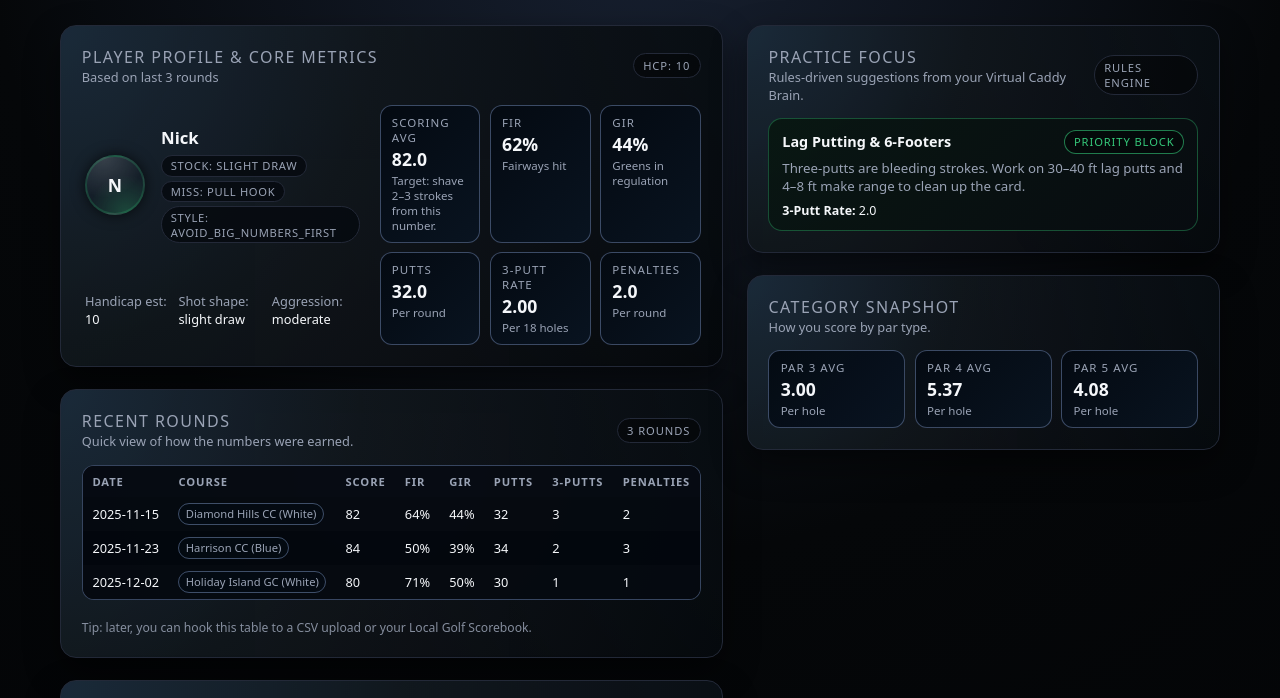
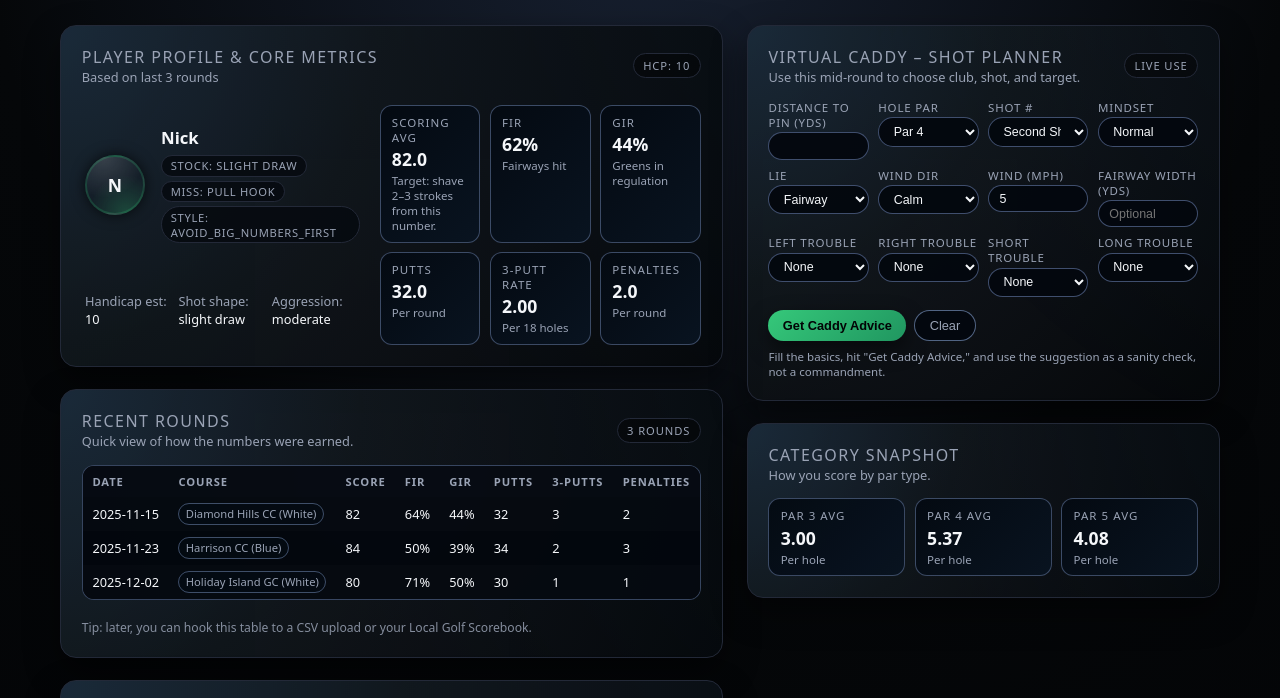
Before and after one commit to nicholasbrownworship/virtual-caddy-test, a plain HTML site: page index.html in a window 1280 px wide. Shown: the part 96-794 px from the top of the page. Drawn offline with Linux system fonts and the light colour scheme.

Commit message:
Update index.html

```diff
--- a/index.html
+++ b/index.html
@@ -2,7 +2,7 @@
 <html lang="en">
 <head>
   <meta charset="UTF-8" />
-  <title>Player Performance Dashboard</title>
+  <title>Player Performance Dashboard + Virtual Caddy</title>
   <meta name="viewport" content="width=device-width, initial-scale=1" />
   <style>
     :root {
@@ -284,63 +284,7 @@
       margin-top: 0.12rem;
     }
 
-    /* Focus & rounds */
-
-    .focus-list {
-      display: flex;
-      flex-direction: column;
-      gap: 0.7rem;
-      margin-top: 0.3rem;
-    }
-
-    .focus-card {
-      border-radius: 14px;
-      padding: 0.7rem 0.8rem;
-      border: 1px solid rgba(53, 200, 122, 0.35);
-      background: linear-gradient(
-        135deg,
-        rgba(9, 23, 18, 0.97),
-        rgba(8, 12, 17, 0.97)
-      );
-    }
-
-    .focus-title-row {
-      display: flex;
-      justify-content: space-between;
-      align-items: center;
-      gap: 0.4rem;
-    }
-
-    .focus-title {
-      font-size: 0.9rem;
-      font-weight: 600;
-    }
-
-    .focus-tag {
-      padding: 0.2rem 0.55rem;
-      border-radius: 999px;
-      font-size: 0.7rem;
-      text-transform: uppercase;
-      letter-spacing: 0.08em;
-      color: var(--accent);
-      border: 1px solid rgba(53, 200, 122, 0.6);
-      background: rgba(0, 0, 0, 0.4);
-    }
-
-    .focus-body {
-      margin-top: 0.35rem;
-      font-size: 0.83rem;
-      color: var(--muted);
-    }
-
-    .focus-metric {
-      margin-top: 0.4rem;
-      font-size: 0.78rem;
-    }
-
-    .focus-metric strong {
-      color: var(--text);
-    }
+    /* Rounds table */
 
     .rounds-table-wrapper {
       margin-top: 0.4rem;
@@ -394,18 +338,6 @@
       color: var(--muted);
     }
 
-    .stat-good {
-      color: var(--accent);
-    }
-
-    .stat-warning {
-      color: var(--warning);
-    }
-
-    .stat-bad {
-      color: var(--danger);
-    }
-
     .footer-note {
       margin-top: 1.2rem;
       font-size: 0.76rem;
@@ -413,9 +345,10 @@
       opacity: 0.85;
     }
 
-    /* Add Round Form */
+    /* Forms (Add Round + Caddy) */
 
-    .round-form-grid {
+    .round-form-grid,
+    .caddy-form-grid {
       display: grid;
       grid-template-columns: repeat(4, minmax(0, 1fr));
       gap: 0.5rem 0.6rem;
@@ -423,13 +356,15 @@
     }
 
     @media (max-width: 900px) {
-      .round-form-grid {
+      .round-form-grid,
+      .caddy-form-grid {
         grid-template-columns: repeat(2, minmax(0, 1fr));
       }
     }
 
     @media (max-width: 550px) {
-      .round-form-grid {
+      .round-form-grid,
+      .caddy-form-grid {
         grid-template-columns: repeat(1, minmax(0, 1fr));
       }
     }
@@ -447,7 +382,8 @@
       color: var(--muted);
     }
 
-    .field-group input {
+    .field-group input,
+    .field-group select {
       border-radius: 999px;
       border: 1px solid rgba(70, 86, 120, 0.9);
       background: rgba(4, 8, 14, 0.95);
@@ -457,7 +393,8 @@
       outline: none;
     }
 
-    .field-group input:focus {
+    .field-group input:focus,
+    .field-group select:focus {
       border-color: var(--accent);
       box-shadow: 0 0 0 1px rgba(53, 200, 122, 0.45);
     }
@@ -503,14 +440,41 @@
       font-size: 0.72rem;
       color: var(--muted);
     }
+
+    .caddy-output {
+      margin-top: 0.9rem;
+      font-size: 0.83rem;
+      color: var(--muted);
+      border-radius: 12px;
+      border: 1px solid var(--border-subtle);
+      background: rgba(4, 8, 14, 0.96);
+      padding: 0.75rem 0.8rem;
+    }
+
+    .caddy-output h3 {
+      margin: 0 0 0.4rem;
+      font-size: 0.9rem;
+      text-transform: uppercase;
+      letter-spacing: 0.08em;
+      color: var(--accent);
+    }
+
+    .caddy-output p {
+      margin: 0.25rem 0;
+    }
+
+    .caddy-output .highlight {
+      color: var(--text);
+      font-weight: 600;
+    }
   </style>
 </head>
 <body>
   <div class="page">
     <header>
       <div class="title-block">
-        <h1>Player Performance Dashboard</h1>
-        <p>Tracking decisions, outcomes, and where your next strokes gained are hiding.</p>
+        <h1>Player Dashboard & Virtual Caddy</h1>
+        <p>Track your game, then make smarter decisions mid-round.</p>
       </div>
       <div class="pill">
         <span class="dot"></span>
@@ -747,22 +711,129 @@
         </article>
       </section>
 
-      <!-- Right column -->
+      <!-- Right column: Virtual Caddy + Category Snapshot -->
       <section>
-        <!-- Practice focus -->
+        <!-- Virtual Caddy -->
         <article class="card">
           <div class="card-inner">
             <div class="card-header">
               <div>
-                <div class="card-title">Practice Focus</div>
-                <div class="card-subtitle">Rules-driven suggestions from your Virtual Caddy Brain.</div>
+                <div class="card-title">Virtual Caddy – Shot Planner</div>
+                <div class="card-subtitle">Use this mid-round to choose club, shot, and target.</div>
               </div>
-              <span class="badge">Rules Engine</span>
+              <span class="badge">Live Use</span>
             </div>
 
-            <div id="focusList" class="focus-list">
-              <!-- Filled by JS -->
-            </div>
+            <form id="caddyForm">
+              <div class="caddy-form-grid">
+                <div class="field-group">
+                  <label for="caddyDistance">Distance to Pin (yds)</label>
+                  <input type="number" id="caddyDistance" min="10" max="350" required />
+                </div>
+                <div class="field-group">
+                  <label for="caddyPar">Hole Par</label>
+                  <select id="caddyPar">
+                    <option value="3">Par 3</option>
+                    <option value="4" selected>Par 4</option>
+                    <option value="5">Par 5</option>
+                  </select>
+                </div>
+                <div class="field-group">
+                  <label for="caddyShotNumber">Shot #</label>
+                  <select id="caddyShotNumber">
+                    <option value="1">Tee Shot</option>
+                    <option value="2" selected>Second Shot</option>
+                    <option value="3">Third+</option>
+                  </select>
+                </div>
+                <div class="field-group">
+                  <label for="caddyAggression">Mindset</label>
+                  <select id="caddyAggression">
+                    <option value="conservative">Conservative</option>
+                    <option value="normal" selected>Normal</option>
+                    <option value="aggressive">Attacking</option>
+                  </select>
+                </div>
+
+                <div class="field-group">
+                  <label for="caddyLie">Lie</label>
+                  <select id="caddyLie">
+                    <option value="tee">Tee</option>
+                    <option value="fairway" selected>Fairway</option>
+                    <option value="rough">Rough</option>
+                    <option value="sand">Bunker</option>
+                    <option value="recovery">Recovery/Under Trees</option>
+                  </select>
+                </div>
+                <div class="field-group">
+                  <label for="caddyWind">Wind Dir</label>
+                  <select id="caddyWind">
+                    <option value="calm" selected>Calm</option>
+                    <option value="into">Into</option>
+                    <option value="down">Downwind</option>
+                    <option value="cross_left">Cross (L→R)</option>
+                    <option value="cross_right">Cross (R→L)</option>
+                  </select>
+                </div>
+                <div class="field-group">
+                  <label for="caddyWindSpeed">Wind (mph)</label>
+                  <input type="number" id="caddyWindSpeed" min="0" max="40" value="5" />
+                </div>
+                <div class="field-group">
+                  <label for="caddyFairwayWidth">Fairway Width (yds)</label>
+                  <input type="number" id="caddyFairwayWidth" min="10" max="60" placeholder="Optional" />
+                </div>
+
+                <div class="field-group">
+                  <label for="caddyTroubleLeft">Left Trouble</label>
+                  <select id="caddyTroubleLeft">
+                    <option value="none" selected>None</option>
+                    <option value="rough">Rough/Trees</option>
+                    <option value="bunker">Bunker</option>
+                    <option value="water">Water</option>
+                    <option value="ob">OB</option>
+                  </select>
+                </div>
+                <div class="field-group">
+                  <label for="caddyTroubleRight">Right Trouble</label>
+                  <select id="caddyTroubleRight">
+                    <option value="none" selected>None</option>
+                    <option value="rough">Rough/Trees</option>
+                    <option value="bunker">Bunker</option>
+                    <option value="water">Water</option>
+                    <option value="ob">OB</option>
+                  </select>
+                </div>
+                <div class="field-group">
+                  <label for="caddyTroubleShort">Short Trouble</label>
+                  <select id="caddyTroubleShort">
+                    <option value="none" selected>None</option>
+                    <option value="bunker">Bunker</option>
+                    <option value="water">Water</option>
+                    <option value="ob">OB</option>
+                  </select>
+                </div>
+                <div class="field-group">
+                  <label for="caddyTroubleLong">Long Trouble</label>
+                  <select id="caddyTroubleLong">
+                    <option value="none" selected>None</option>
+                    <option value="bunker">Bunker</option>
+                    <option value="water">Water</option>
+                    <option value="ob">OB</option>
+                  </select>
+                </div>
+              </div>
+
+              <div class="form-actions">
+                <button type="submit" class="btn-primary">Get Caddy Advice</button>
+                <button type="button" id="clearCaddyBtn" class="btn-secondary">Clear</button>
+              </div>
+              <div class="small-hint">
+                Fill the basics, hit "Get Caddy Advice," and use the suggestion as a sanity check, not a commandment.
+              </div>
+            </form>
+
+            <div id="caddyOutput" class="caddy-output" style="display:none;"></div>
           </div>
         </article>
 
```
